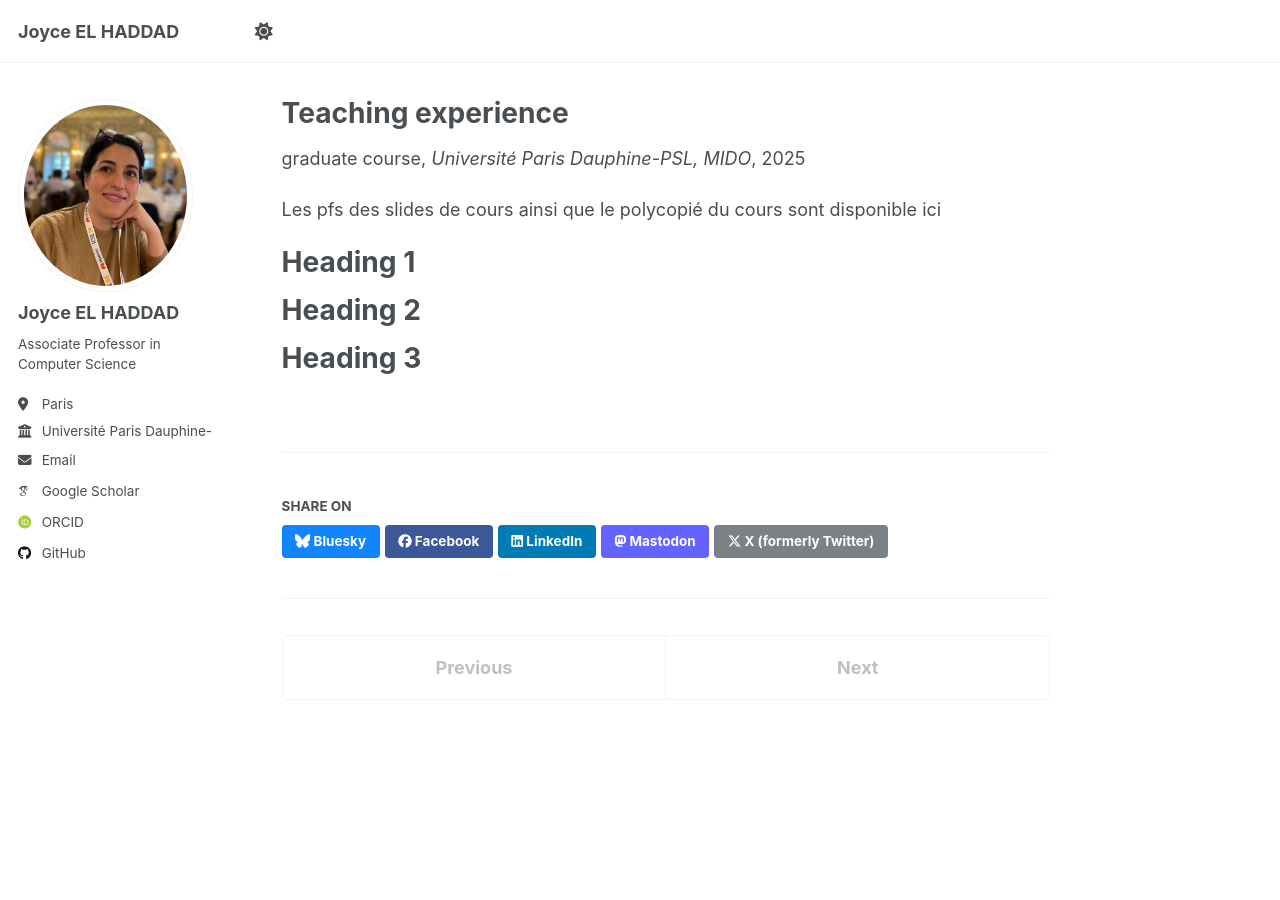
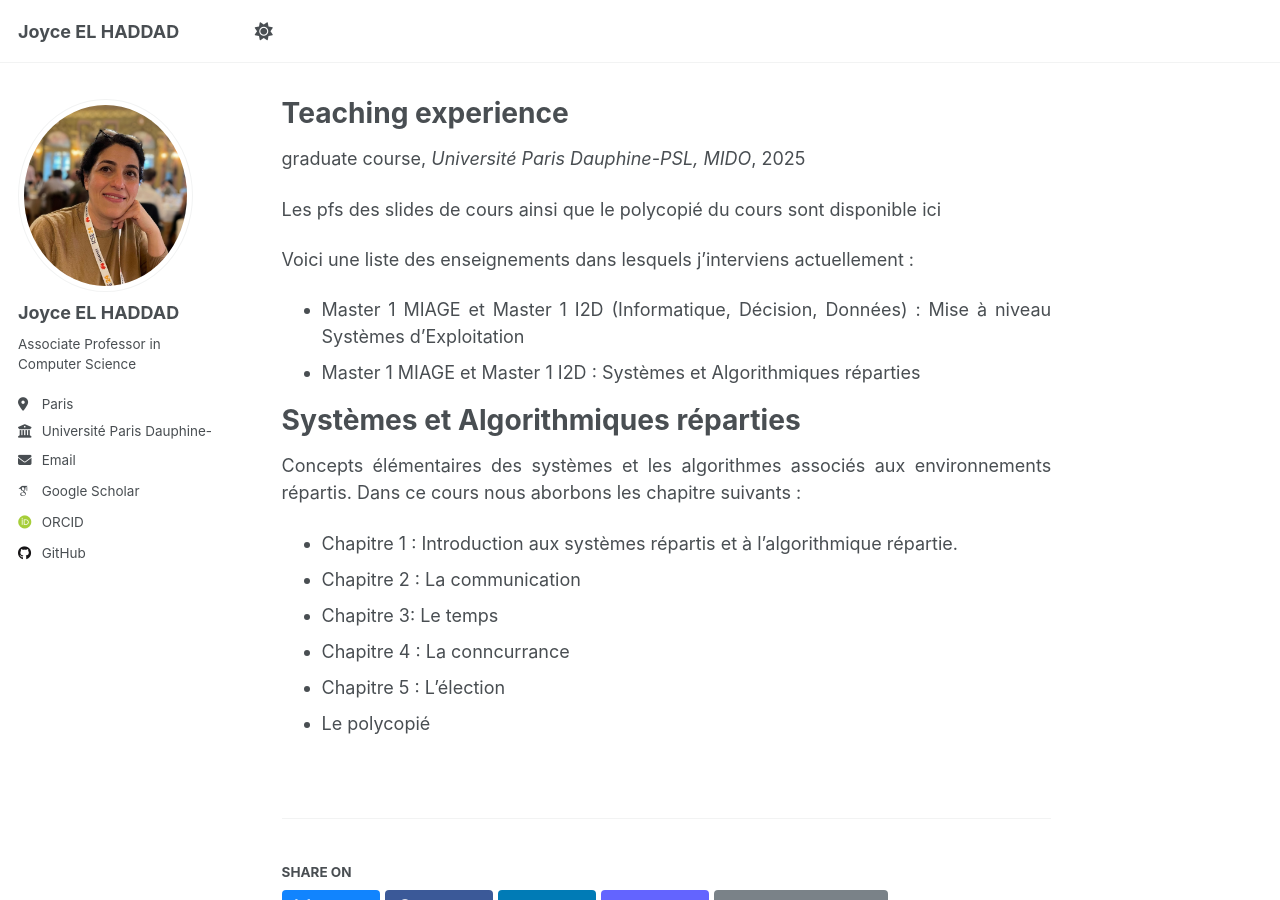
Before and after one commit to joyceelhaddad/joyceelhaddad.github.io, a Jekyll site: the page built from _teaching/25-26-teaching.md, in a window 1280 px wide and 900 px high. Built offline with Jekyll 4.4.1, drawn with Linux system fonts in a browser that asks for light colours; some web fonts are replaced; a script that is not in the unit is left out.

Commit message:
Update 25-26-teaching.md

```diff
--- a/_teaching/25-26-teaching.md
+++ b/_teaching/25-26-teaching.md
@@ -10,11 +10,17 @@ location: "Paris, France"
 
 Les pfs des slides de cours ainsi que le polycopié du cours sont disponible ici
 
-Heading 1
+Voici une liste des enseignements dans lesquels j'interviens actuellement :
+
+- Master 1 MIAGE et Master 1 I2D (Informatique, Décision, Données) : Mise à niveau Systèmes d'Exploitation
+- Master 1 MIAGE et Master 1 I2D : Systèmes et Algorithmiques réparties
+
+Systèmes et Algorithmiques réparties
 ======
-
-Heading 2
-======
-
-Heading 3
-======
+Concepts élémentaires des systèmes et les algorithmes associés aux environnements répartis. Dans ce cours nous aborbons les chapitre suivants :
+- Chapitre 1 : Introduction aux systèmes répartis et à l'algorithmique répartie.
+- Chapitre 2 : La communication
+- Chapitre 3: Le temps
+- Chapitre 4 : La conncurrance
+- Chapitre 5 : L'élection
+- Le polycopié
```
